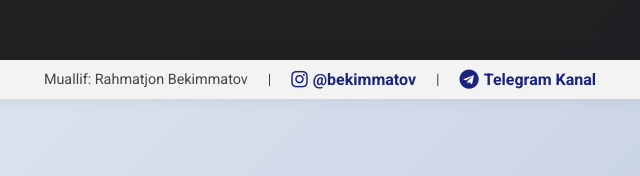
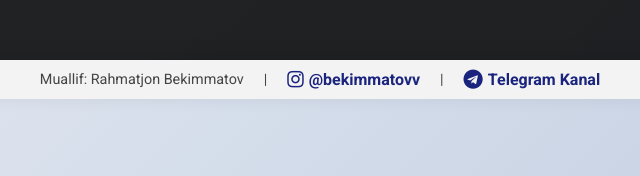
Before and after one commit to Bekimmatov/a, a plain HTML site: page index.html in a window 1280 px wide. Shown: the part 701-877 px from the top of the page, 320-960 px from the left. Drawn offline with Linux system fonts and the light colour scheme.

Commit message:
Fix HTML structure and update author links

```diff
--- a/index.html
+++ b/index.html
@@ -94,7 +94,7 @@ C) AQSH, Meksika
     <div class="footer">
         <p>Muallif: Rahmatjon Bekimmatov</p>
         <p>|</p>
-        <a href="https://instagram.com/bekimmatov" target="_blank"><i class="fa fa-instagram"></i> @bekimmatov</a>
+        <a href="https://instagram.com/bekimmatovv" target="_blank"><i class="fa fa-instagram"></i> @bekimmatovv</a>
         <p>|</p>
         <a href="https://t.me/Geografiya_Rahmatjon" target="_blank"><i class="fa fa-telegram"></i> Telegram Kanal</a>
     </div>
```
